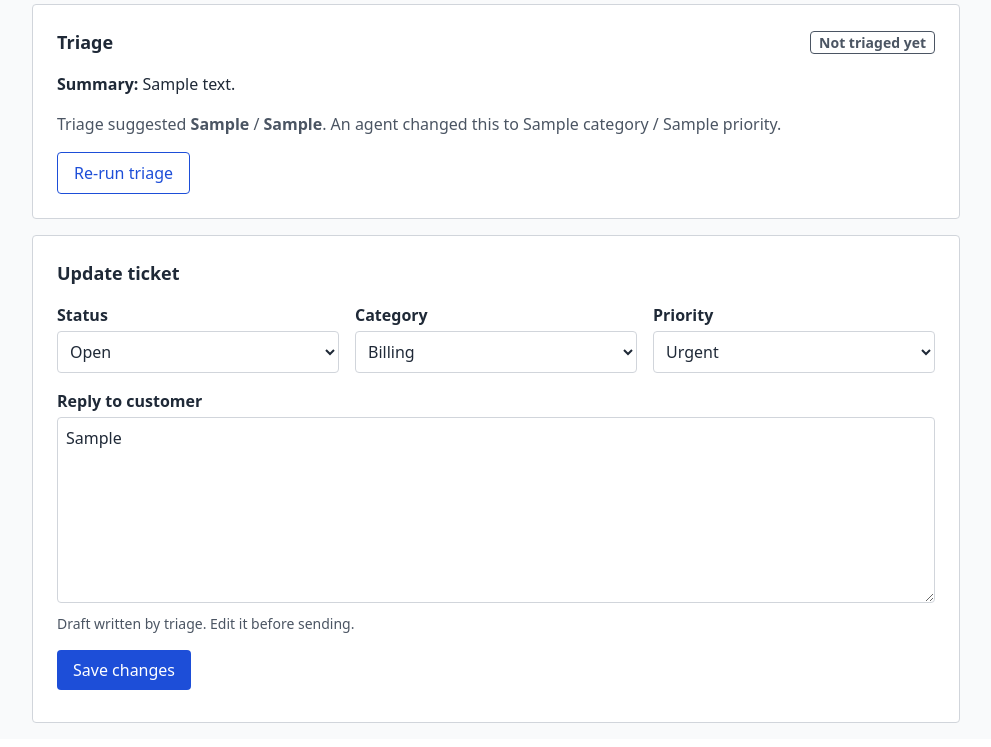
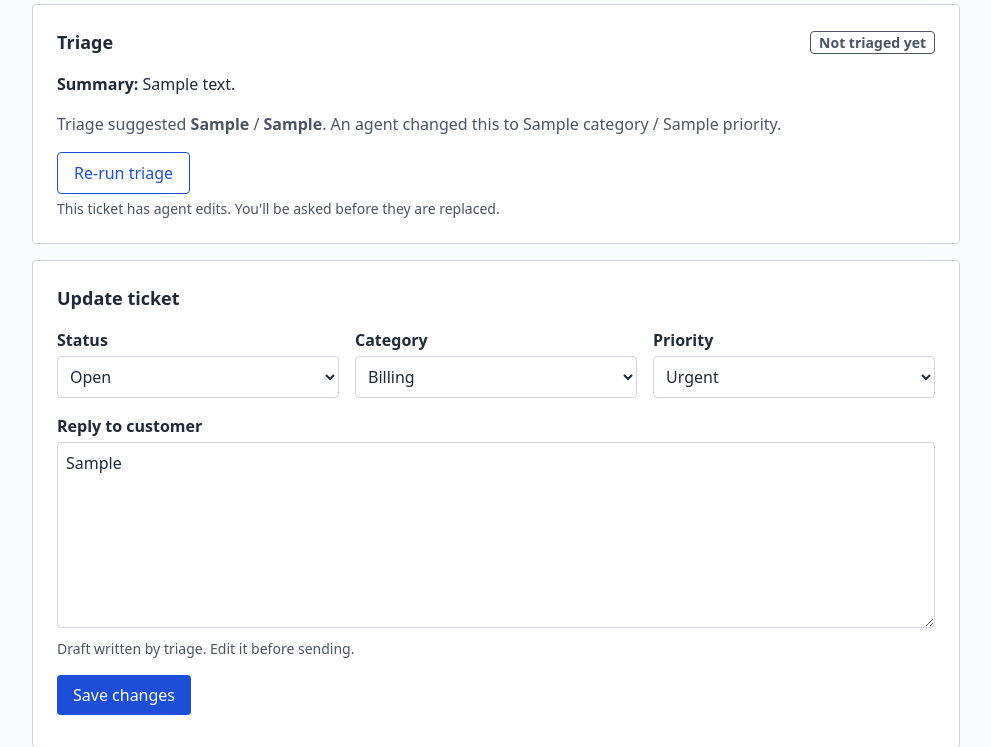
Before and after one commit to supreethms56/Ticket-Triage-app, a Flask app: template templates/detail.html in a window 1280 px wide. Shown: the part 406-1153 px from the top of the page, without its empty margins (144-1135 px from the left). Before the commit the page ends 1129 px from the top, so only its background shows below. Run offline with Flask 3, Linux system fonts and the light colour scheme; the template is opened without the code that fills it: most values are stand-ins (such as "Sample title", 1, 10 or a date in 2020).

Commit message:
If someone clicks on Re-run Triage on the Ticket that has already been edited by agent, a warning message will appear. Now the Triage time limit for Model is set to 60 seconds

```diff
--- a/app.py
+++ b/app.py
@@ -53,6 +53,28 @@ def nicetime_filter(value: str) -> str:
 def _allowed(value: str | None, allowed: list[str]) -> str | None:
     """Ignore filter values that are not in the config lists."""
     return value if value in allowed else None
+
+def _same_text(a: str | None, b: str | None) -> bool:
+    """Compare replies ignoring line-ending and edge whitespace differences (browsers send \r\n)."""
+    def norm(text):
+        return (text or "").replace("\r\n", "\n").strip()
+    return norm(a) == norm(b)
+
+
+def agent_changes(ticket: dict) -> list[str]:
+    """What an agent changed after triage, as short lines for the page. Empty if nothing.
+    Re-running triage would replace all of these."""
+    changes = []
+    if ticket.get("ai_category") and ticket["category"] != ticket["ai_category"]:
+        changes.append(f"Category: triage said {ticket['ai_category']}, "
+                       f"an agent changed it to {ticket['category']}")
+    if ticket.get("ai_priority") and ticket["priority"] != ticket["ai_priority"]:
+        changes.append(f"Priority: triage said {ticket['ai_priority']}, "
+                       f"an agent changed it to {ticket['priority']}")
+    # ai_reply is empty for tickets triaged before it was stored, so their reply can't be checked.
+    if ticket.get("ai_reply") and not _same_text(ticket["suggested_reply"], ticket["ai_reply"]):
+        changes.append("Reply to customer: an agent edited the drafted reply")
+    return changes
 
 
 def _triage_and_save(ticket: dict) -> dict:
@@ -145,12 +167,13 @@ def ticket_detail(ticket_id):
     if request.method == "POST":
         values, errors = validate_ticket_update(request.form)
         if errors:
-            return render_template("detail.html", ticket={**ticket, **values}, errors=errors), 400
+            return render_template("detail.html", ticket={**ticket, **values}, errors=errors,
+                                   changes=agent_changes(ticket)), 400
         db.update_ticket(ticket_id, **values)
         flash("Ticket updated.")
         return redirect(url_for("ticket_detail", ticket_id=ticket_id))
 
-    return render_template("detail.html", ticket=ticket, errors={})
+    return render_template("detail.html", ticket=ticket, errors={}, changes=agent_changes(ticket))
 
 
 @app.route("/tickets/<int:ticket_id>/retriage", methods=["POST"])
@@ -158,6 +181,13 @@ def retriage(ticket_id):
     ticket = db.get_ticket(ticket_id)
     if ticket is None:
         abort(404)
+
+    # An agent's edits would be replaced. Ask first, unless they already said yes.
+    changes = agent_changes(ticket)
+    if changes and request.form.get("confirm") != "yes":
+        return render_template("detail.html", ticket=ticket, errors={}, changes=changes,
+                               confirm_retriage=True)
+
     result = _triage_and_save(ticket)
     source = "the AI" if result["triage_source"] == "ai" else "keyword rules (AI unavailable)"
     flash(f"Triage re-run using {source}.")
--- a/config.py
+++ b/config.py
@@ -146,7 +146,7 @@ FALLBACK_REPLIES = {
 # --- AI settings ---
 AI_BASE_URL = os.getenv("AI_BASE_URL", "http://localhost:1234/v1")
 AI_MODEL = os.getenv("AI_MODEL", "")
-AI_TIMEOUT_SECONDS = 30
+AI_TIMEOUT_SECONDS = 60
 # Set to "false" in .env if your LM Studio version rejects response_format.
 AI_USE_JSON_SCHEMA = os.getenv("AI_USE_JSON_SCHEMA", "true").lower() == "true"
 
--- a/db.py
+++ b/db.py
@@ -18,6 +18,7 @@ CREATE TABLE IF NOT EXISTS tickets (
     ai_priority     TEXT,
     summary         TEXT,
     suggested_reply TEXT,
+    ai_reply        TEXT,
     triage_source   TEXT,
     created_at      TEXT NOT NULL,
     updated_at      TEXT NOT NULL
@@ -39,6 +40,12 @@ def get_connection(db_path: str | None = None) -> sqlite3.Connection:
 def init_db(db_path: str | None = None) -> None:
     with get_connection(db_path) as conn:
         conn.executescript(SCHEMA)
+        # Databases made before ai_reply existed: add the column and fill it with each
+        # ticket's current reply, so reply edits from now on can be noticed.
+        columns = {row["name"] for row in conn.execute("PRAGMA table_info(tickets)")}
+        if "ai_reply" not in columns:
+            conn.execute("ALTER TABLE tickets ADD COLUMN ai_reply TEXT")
+            conn.execute("UPDATE tickets SET ai_reply = suggested_reply")
 
 
 def create_ticket(customer_name, customer_email, subject, description,
@@ -58,16 +65,18 @@ def create_ticket(customer_name, customer_email, subject, description,
 
 
 def save_triage(ticket_id: int, result: dict, db_path=None) -> None:
-    """Store a triage result. Sets both the current and the original (ai_) category and priority."""
+    """Store a triage result. Sets both the current values and the originals (ai_ columns),
+    so an agent's later edits can be told apart from what triage suggested."""
     with get_connection(db_path) as conn:
         conn.execute(
             """UPDATE tickets
                SET category = ?, priority = ?, ai_category = ?, ai_priority = ?,
-                   summary = ?, suggested_reply = ?, triage_source = ?, updated_at = ?
+                   summary = ?, suggested_reply = ?, ai_reply = ?, triage_source = ?,
+                   updated_at = ?
                WHERE id = ?""",
             (result["category"], result["priority"], result["category"], result["priority"],
-             result["summary"], result["suggested_reply"], result["triage_source"],
-             now_ist(), ticket_id),
+             result["summary"], result["suggested_reply"], result["suggested_reply"],
+             result["triage_source"], now_ist(), ticket_id),
         )
 
 
--- a/static/style.css
+++ b/static/style.css
@@ -337,3 +337,21 @@ h2 { font-size: 18px; margin: 0 0 var(--space-3); }
 /* A row that just arrived from an upload */
 .ticket-table tr { transition: background-color 1.5s ease; }
 .ticket-table tr.row-new { background: #eff6ff; }
+
+
+
+/* Warning before Re-run triage replaces an agent's edits */
+.warning-box {
+  border: 1px solid #f59e0b;
+  border-left: 4px solid #b45309;
+  background: #fffbeb;
+  border-radius: 4px;
+  padding: var(--space-3);
+}
+.warning-box:focus { outline: 2px solid #b45309; outline-offset: 2px; }
+.warning-box p { margin: 0 0 var(--space-2); }
+.warning-box ul { margin: 0 0 var(--space-3); padding-left: var(--space-4); }
+.warning-actions { display: flex; flex-wrap: wrap; align-items: center; gap: var(--space-3); }
+.warning-actions form { margin: 0; }
+.button-danger { background: #b45309; }
+.button-danger:hover { background: #92400e; }
--- a/templates/detail.html
+++ b/templates/detail.html
@@ -44,9 +44,31 @@
     </p>
   {% endif %}
 
-  <form method="post" action="{{ url_for('retriage', ticket_id=ticket.id) }}" class="loading-form">
-    <button type="submit" class="button button-secondary" data-loading-text="Analyzing ticket…">Re-run triage</button>
-  </form>
+    {% if confirm_retriage %}
+    <div class="warning-box" role="alert" id="retriage-warning" tabindex="-1">
+      <p><strong>An agent has edited this ticket.</strong> Re-running triage will replace these changes:</p>
+      <ul>
+        {% for change in changes %}
+          <li>{{ change }}</li>
+        {% endfor %}
+      </ul>
+      <div class="warning-actions">
+        <form method="post" action="{{ url_for('retriage', ticket_id=ticket.id) }}" class="loading-form">
+          <input type="hidden" name="confirm" value="yes">
+          <button type="submit" class="button button-danger" data-loading-text="Analyzing ticket…">Replace with new triage</button>
+        </form>
+        <a href="{{ url_for('ticket_detail', ticket_id=ticket.id) }}" class="button button-secondary">Keep the agent's changes</a>
+      </div>
+    </div>
+    <script>document.getElementById("retriage-warning").focus();</script>
+  {% else %}
+    <form method="post" action="{{ url_for('retriage', ticket_id=ticket.id) }}" class="loading-form">
+      <button type="submit" class="button button-secondary" data-loading-text="Analyzing ticket…">Re-run triage</button>
+    </form>
+    {% if changes %}
+      <p class="hint">This ticket has agent edits. You'll be asked before they are replaced.</p>
+    {% endif %}
+  {% endif %}
 </section>
 
 <section class="card">
```
Also changed, not shown: tests/test_retriage.py (added, +102 -0 lines).
